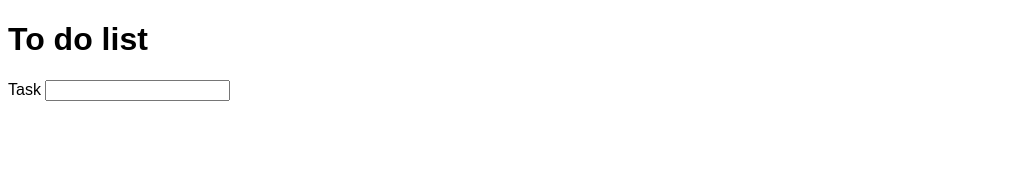
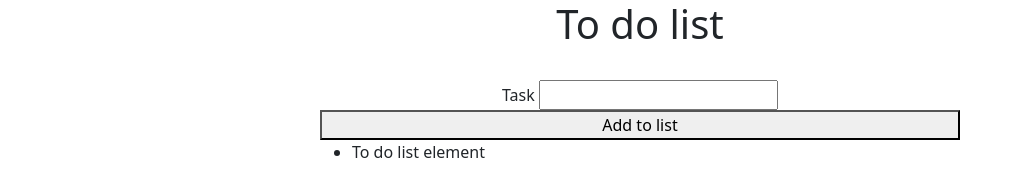
Before and after one commit to jamesbdev/todolist, a plain HTML site: page index.html in a window 1280 px wide. Shown: the whole page, without its empty margins (0-1015 px from the left). Drawn offline with nearby package versions, Linux system fonts and the light colour scheme.

Commit message:
adding Bootstrap

```diff
--- a/index.html
+++ b/index.html
@@ -2,17 +2,26 @@
 <html lang="en">
 <head>
     <meta charset="UTF-8">
-    <meta name="viewport" content="width=device-width, initial-scale=1.0">
+    <meta name="viewport" content="width=device-width, initial-scale=1">
     <title>To do list</title>
     <link rel="stylesheet" href="style.css">
+    <!--bootstrap CSS-->
+    <link href="https://cdn.jsdelivr.net/npm/bootstrap@5.0.0-beta1/dist/css/bootstrap.min.css" rel="stylesheet" integrity="sha384-giJF6kkoqNQ00vy+HMDP7azOuL0xtbfIcaT9wjKHr8RbDVddVHyTfAAsrekwKmP1" crossorigin="anonymous">
 </head>
 <body>
     <h1>To do list</h1>
-    <form>
-        <label>Task</label>
-        <input type="text" id="task">
+    <div class="main-container">
+        <form>
+            <label>Task</label>
+            <input type="text" id="task">
+        </form>
+        <button id="submit">Add to list</button>
+        <ul class="to-do-list">
+            <li>To do list element</li>
+        </ul>
+    </div>
 
-    </form>
+    <script src="https://code.jquery.com/jquery-3.5.1.min.js" integrity="sha256-9/aliU8dGd2tb6OSsuzixeV4y/faTqgFtohetphbbj0=" crossorigin="anonymous"></script>
     <script src="script.js"></script>
 </body>
 </html>
--- a/script.js
+++ b/script.js
@@ -1 +1,16 @@
-console.log('hello world');
+
+
+//when user submits new task
+// take the value of the input field
+// add this to a li element
+// append the li element to the list
+
+
+//when user clicks on submit, print value to the console
+const submitBtn = document.getElementById('submit');
+submitBtn.addEventListener('click', function(){
+    console.log('test');
+})
+
+// when a user clicks on an element in the list
+// remove the element from the list
--- a/style.css
+++ b/style.css
@@ -1,3 +1,23 @@
 body {
     font-family:Arial, Helvetica, sans-serif;
 }
+
+h1 {
+    text-align: center;
+}
+
+form {
+    text-align: center;
+}
+
+.main-container {
+    display: flex;
+    flex-direction: column;
+}
+
+@media screen and (min-width: 1200px) {
+    .main-container {
+       width: 50%;
+       margin: 2em auto;
+    }
+}
```
